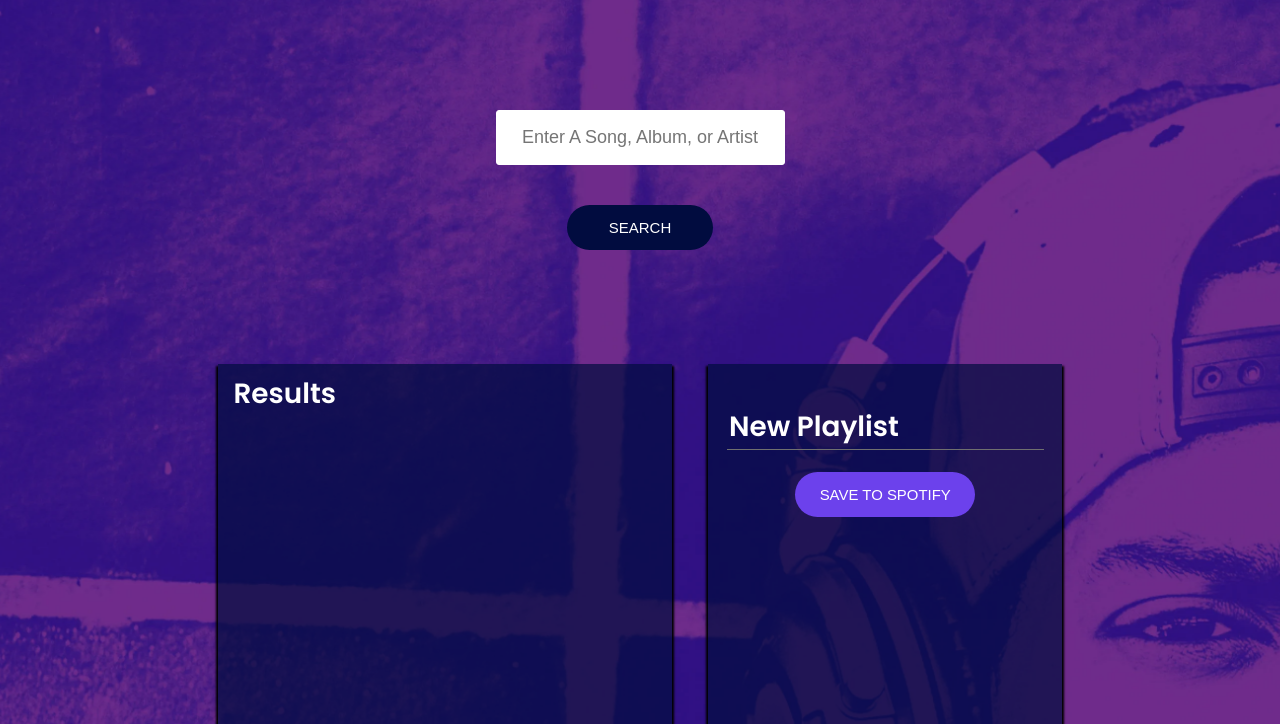
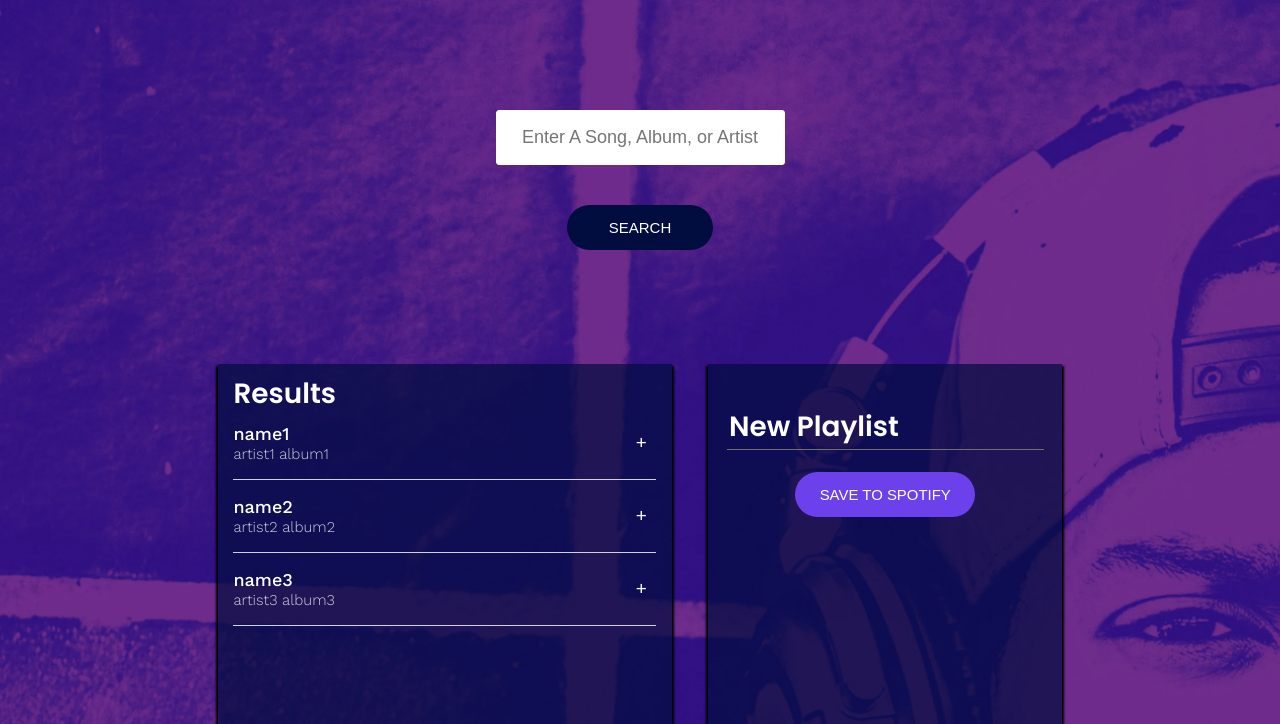
Before and after one commit to rexfordkode/Jammming, a React app in the folder jamming/: page / in a window 1280 px wide. Shown: the part 76-800 px from the top of the page. Built offline with nearby package versions, Linux system fonts and the light colour scheme.

Commit message:
Added play list array to App.js step 37

```diff
--- a/jamming/src/Components/App/App.js
+++ b/jamming/src/Components/App/App.js
@@ -12,10 +12,13 @@ class App extends React.Component {
       this.state = {
         SearchResults: [{name: 'name1', artist: 'artist1', album: 'album1', id: 1},
         {name: 'name2', artist: 'artist2', album: 'album2', id: 2} ,
-        {name: 'name3', artist: 'artist3', album: 'album3', id: 3}]
+        {name: 'name3', artist: 'artist3', album: 'album3', id: 3}],
+        playlistName: 'My Playlist',
+        playlistTrack: [{name: 'playlistName1', artist: 'playlistArtist1', album: 'playlistAlbum1', id: 4},
+        {name: 'playlistName2', artist: 'playlistArtist2', album: 'playlistAlbum2', id: 5},
+        {name: 'playlistName3', artist: 'playlistArtist3', album: 'playlistAlbum3', id: 6}]
       }
-
-  }
+    }
   render (){
     return(
 <div>
@@ -25,7 +28,7 @@ class App extends React.Component {
      <SearchBar />
     <div class="App-playlist">
 
-      <SearchResults />
+      <SearchResults SearchResults={this.state.SearchResults} />
 
        <Playlist />
     </div>
--- a/jamming/src/Components/SearchResults/SearchResults.js
+++ b/jamming/src/Components/SearchResults/SearchResults.js
@@ -1,6 +1,7 @@
 import React from "react";
 
 import './SearchResults.css';
+import TrackList from "../TrackList/TrackList";
 
 class SearchResults extends React.Component {
   render(){
@@ -8,7 +9,7 @@ class SearchResults extends React.Component {
     return (
       <div className="SearchResults">
         <h2>Results</h2>
-      {/* <TrackList /> */}
+        <TrackList tracks={this.props.SearchResults}/>
     </div>
 
     )
--- a/jamming/src/Components/Track/Track.css
+++ b/jamming/src/Components/Track/Track.css
@@ -35,4 +35,3 @@
     font-weight: 300;
     color: rgba(256, 256, 256, 0.8);
   }
-  Please login or signup to FixMe
--- a/jamming/src/Components/Track/Track.js
+++ b/jamming/src/Components/Track/Track.js
@@ -1,5 +1,7 @@
 import React from "react";
 import './Track.css';
+
+
 
 class Track extends React.Component {
 
@@ -15,14 +17,13 @@ class Track extends React.Component {
     return(
       <div className="Track">
       <div className="Track-information">
-    <h3></h3>
-    <p></p>
+    <h3>{this.props.track.name}</h3>
+    <p>{this.props.track.artist} {this.props.track.album} </p>
     </div>
       {this.renderAction()}
     </div>
     )
 
-
   }
 }
 
--- a/jamming/src/Components/TrackList/TrackList.js
+++ b/jamming/src/Components/TrackList/TrackList.js
@@ -1,5 +1,7 @@
 import React from 'react';
-import {Track} from '../Track/Track';
+
+import Track from '../Track/Track';
+
 import './TrackList.css';
 
 class TrackList extends React.Component {
@@ -7,7 +9,12 @@ class TrackList extends React.Component {
     render(){
         return(
             <div class="TrackList">
-            {/* <!-- You will add a map method that renders a set of Track components  --> */}
+                {
+                   this.props.tracks.map(track => {
+                       return <Track track={track}
+                        key={track.id} />
+                   })
+                }
           </div>
         )
     }
```
